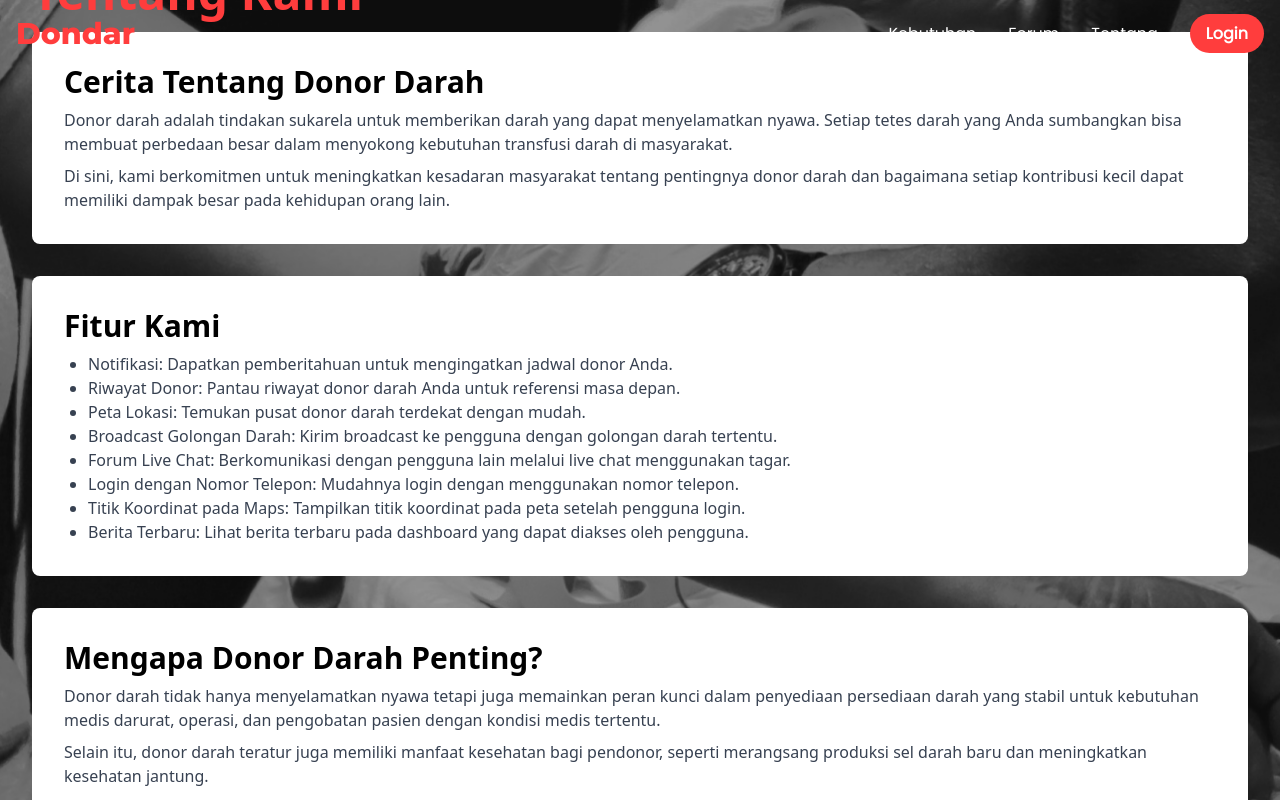
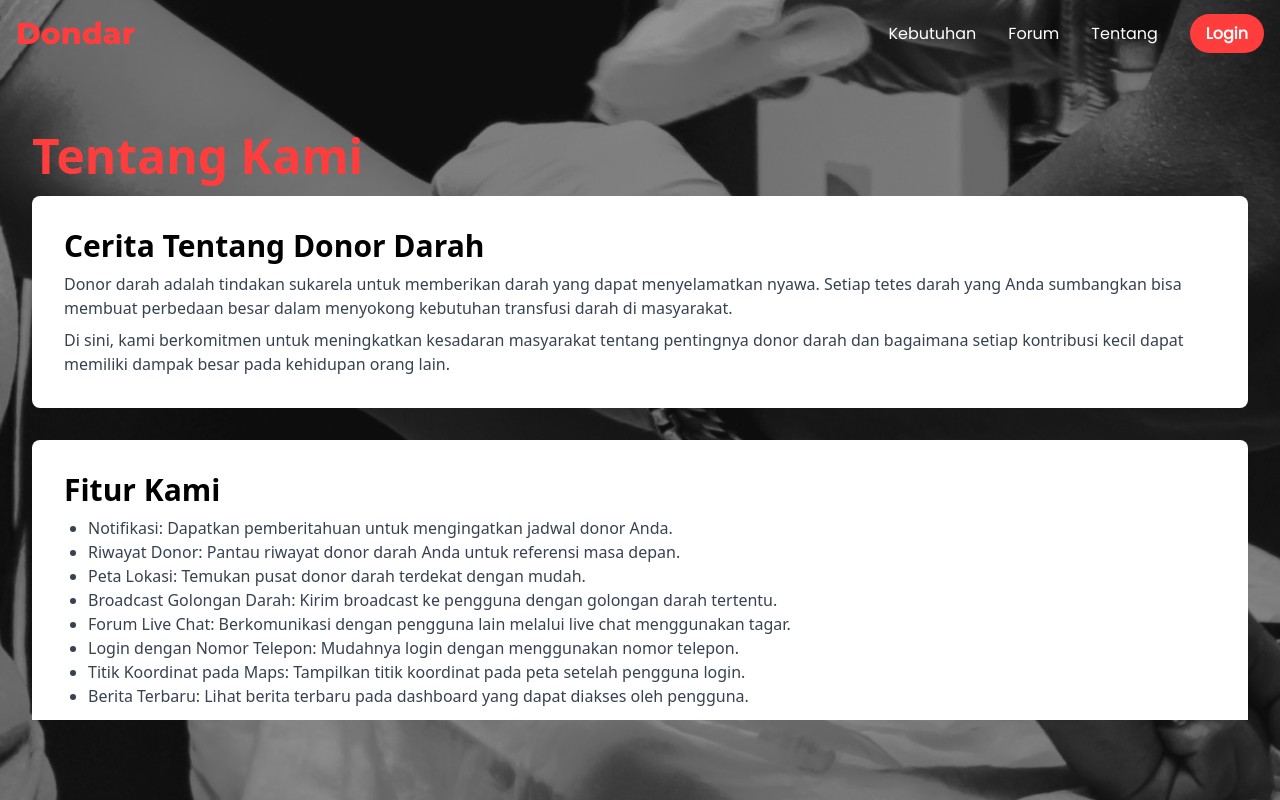
Before and after one commit to HaiPigGi/Donor_Darah__Laravel-API-FONNTE, a Next.js app in the folder my-app/: page /tentang in a window 1280 px wide. Built offline with nearby package versions, Linux system fonts and the light colour scheme; no server answers.

Commit message:
modified:   my-app/src/app/(pages)/tentang/page.jsx

```diff
--- a/my-app/src/app/(pages)/tentang/page.jsx
+++ b/my-app/src/app/(pages)/tentang/page.jsx
@@ -38,7 +38,7 @@ const AboutPage = () => {
                     <div>
                         <Navbar itemsColor="text-white " />
                         <div className="row">
-                        <div className="container mx-auto p-4 md:p-8">
+                        <div className="container mx-auto p-4 md:p-8" style={{ overflowY: 'auto', maxHeight: '80vh' }}>
                             <h1 className="text-3xl md:text-4xl lg:text-5xl font-bold mb-4 mt-5 text-red">Tentang Kami</h1>
 
                             <section className="bg-white p-4 md:p-6 lg:p-8 mb-4 md:mb-8 rounded-lg">
```
